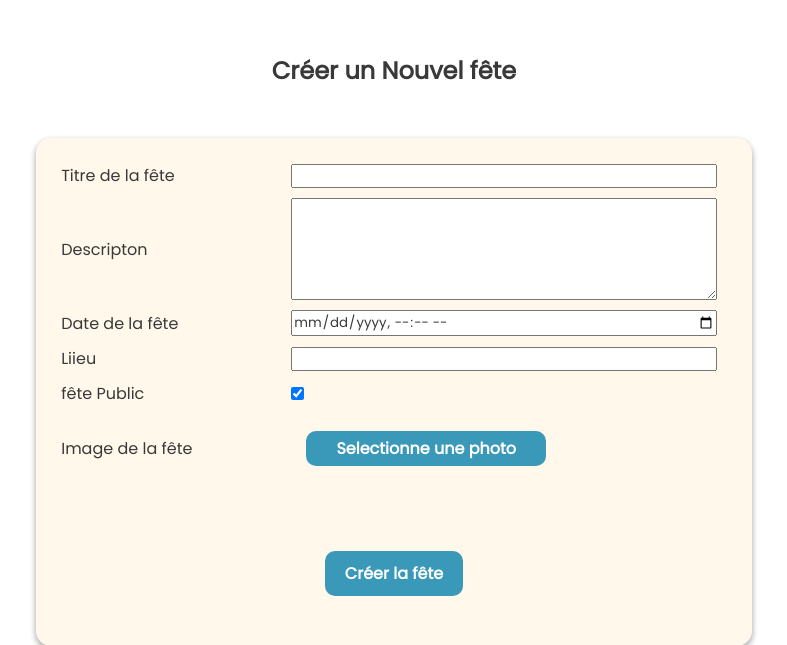
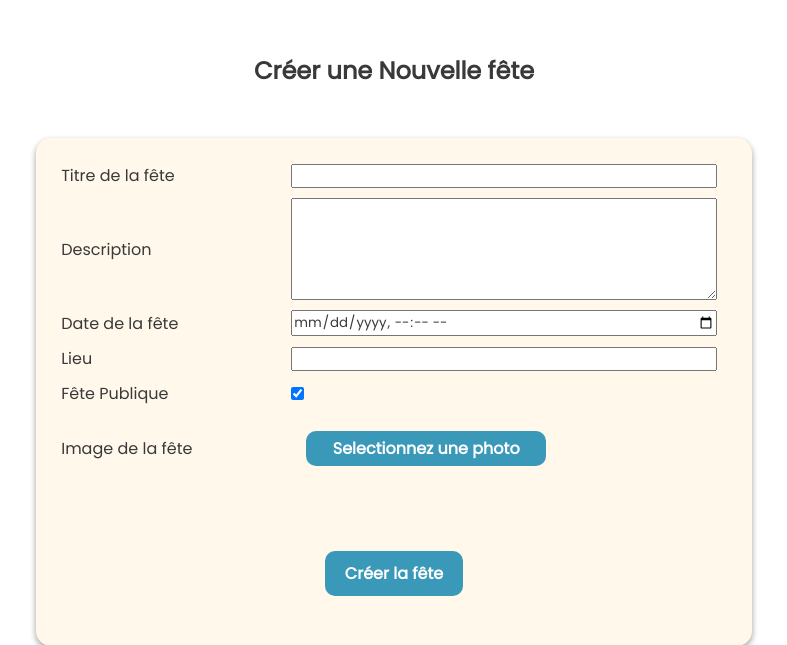
Before and after one commit to hag19/git_tp, a PHP site: page /creation-event.php in a window 1280 px wide. Shown: the part 47-692 px from the top of the page, without its empty margins (246-1033 px from the left). Run offline with PHP 8.4, Linux system fonts and the light colour scheme; a user stored in the database is signed in.

Commit message:
fixed ticket 6

```diff
--- a/creation-event.php
+++ b/creation-event.php
@@ -27,13 +27,13 @@ if ($_SERVER["REQUEST_METHOD"] == "POST") {
     }
 
     if (empty(trim($_POST["event_date"]))) {
-        $event_date_err = "Veuillez entrer une date pour l'fête.";
+        $event_date_err = "Veuillez entrer une date pour la fête.";
     } else {
         $event_date = trim($_POST["event_date"]);
     }
 
     if (empty(trim($_POST["location"]))) {
-        $location_err = "Veuillez entrer un lieu pour l'fête.";
+        $location_err = "Veuillez entrer un lieu pour la fête.";
     } else {
         $location = trim($_POST["location"]);
     }
@@ -111,7 +111,7 @@ if ($_SERVER["REQUEST_METHOD"] == "POST") {
     <?php include('includes/header.php'); ?>
 
     <div class="container">
-        <h2>Créer un Nouvel fête</h2>
+        <h2>Créer une Nouvelle fête</h2>
         <form action="<?php echo htmlspecialchars($_SERVER["PHP_SELF"]); ?>" method="post" enctype="multipart/form-data">
             <div>
                 <label>Titre de la fête</label>
@@ -119,7 +119,7 @@ if ($_SERVER["REQUEST_METHOD"] == "POST") {
                 <span><?php echo $title_err; ?></span>
             </div>
             <div>
-                <label>Descripton</label>
+                <label>Description</label>
                 <textarea name="description" rows="5" collumn="3"><?php echo $description; ?></textarea>
                 <span><?php echo $description_err; ?></span>
             </div>
@@ -129,17 +129,17 @@ if ($_SERVER["REQUEST_METHOD"] == "POST") {
                 <span><?php echo $event_date_err; ?></span>
             </div>
             <div>
-                <label>Liieu</label>
+                <label>Lieu</label>
                 <input type="text" name="location" maxlength="60" value="<?php echo $location; ?>">
                 <span><?php echo $location_err; ?></span>
             </div>
             <div>
-                <label>fête Public</label>
+                <label>Fête Publique</label>
                 <input type="checkbox" name="is_public" <?php echo $is_public ? 'checked' : ''; ?>>
             </div>
             <div>
                 <label>Image de la fête</label>
-                <label for="fileInput" class="custom-file-input">Selectionne une photo</label>
+                <label for="fileInput" class="custom-file-input">Selectionnez une photo</label>
                 <input type="file" id="fileInput" name="profile_image" accept="image/*" style="display: none;">
                 <span><?php echo $image_err; ?></span>
             </div>
--- a/includes/config.php
+++ b/includes/config.php
@@ -1,7 +1,7 @@
 <?php
 // Paramètres de connexion à la base de données
 define('DB_SERVER', 'localhost');    // Serveur de la base de données
-define('DB_USERNAME', '');   // Nom d'utilisateur de la base de données
+define('DB_USERNAME', 'root');   // Nom d'utilisateur de la base de données
 define('DB_PASSWORD', '');   // Mot de passe de la base de données
 define('DB_NAME', 'party_planner_db'); // Nom de la base de données
 
```
